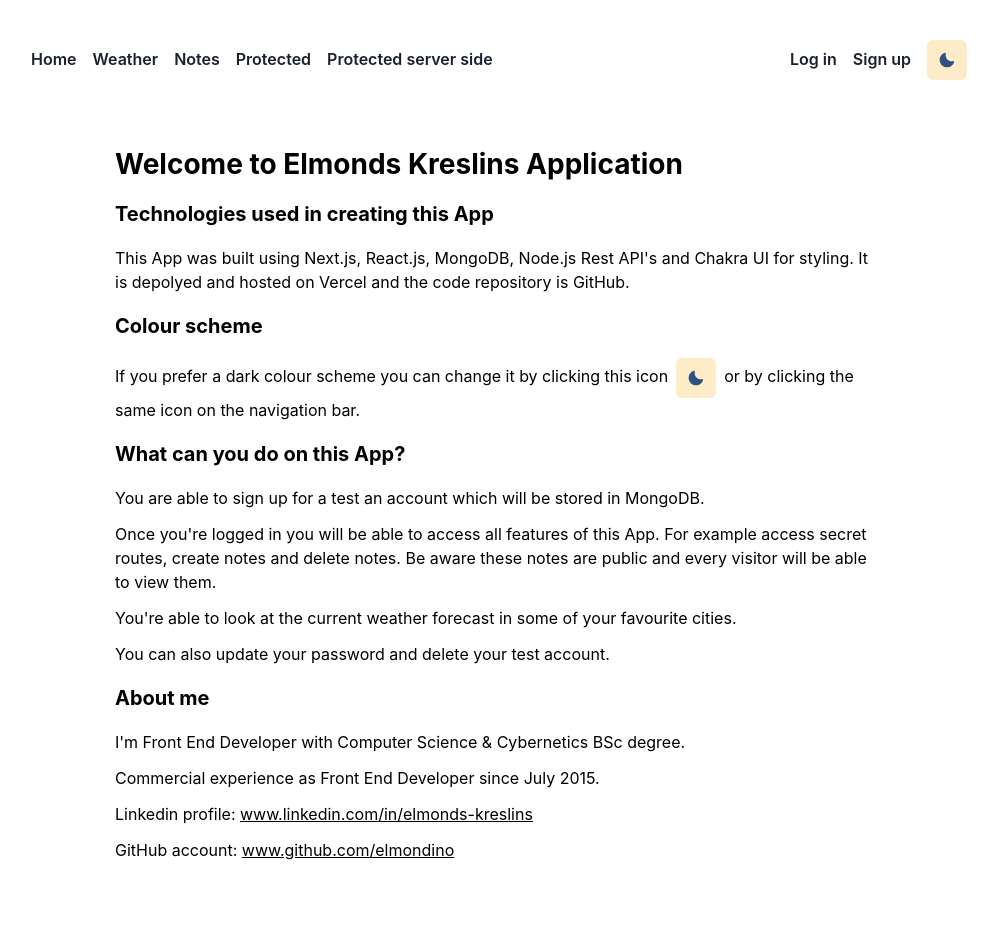
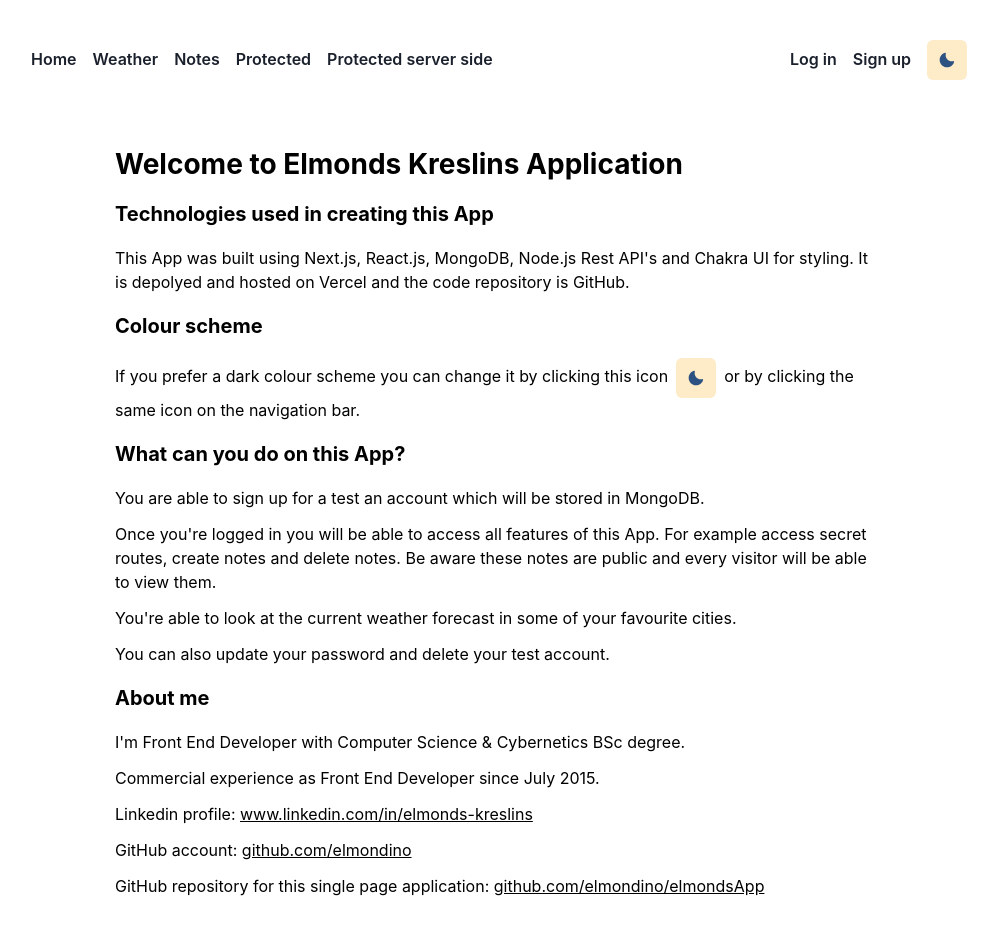
Before and after one commit to elmondino/elmonds, a Next.js app: page / in a window 1280 px wide. Shown: the top 934 px of the page, without its empty margins (141-1139 px from the left). Built offline with nearby package versions, Linux system fonts and the light colour scheme; no server answers.

Commit message:
updated text

```diff
--- a/pages/index.js
+++ b/pages/index.js
@@ -83,7 +83,18 @@ export default function Index() {
               textDecoration='underline'
               _hover={{ textDecoration: "none" }}
             >
-              www.github.com/elmondino
+              github.com/elmondino
+            </Link>
+          </NextLink>
+        </Text>
+        <Text my={3}>
+          GitHub repository for this single page application:{" "}
+          <NextLink href='https://github.com/elmondino/elmondsApp' passHref>
+            <Link
+              textDecoration='underline'
+              _hover={{ textDecoration: "none" }}
+            >
+              github.com/elmondino/elmondsApp
             </Link>
           </NextLink>
         </Text>
```
